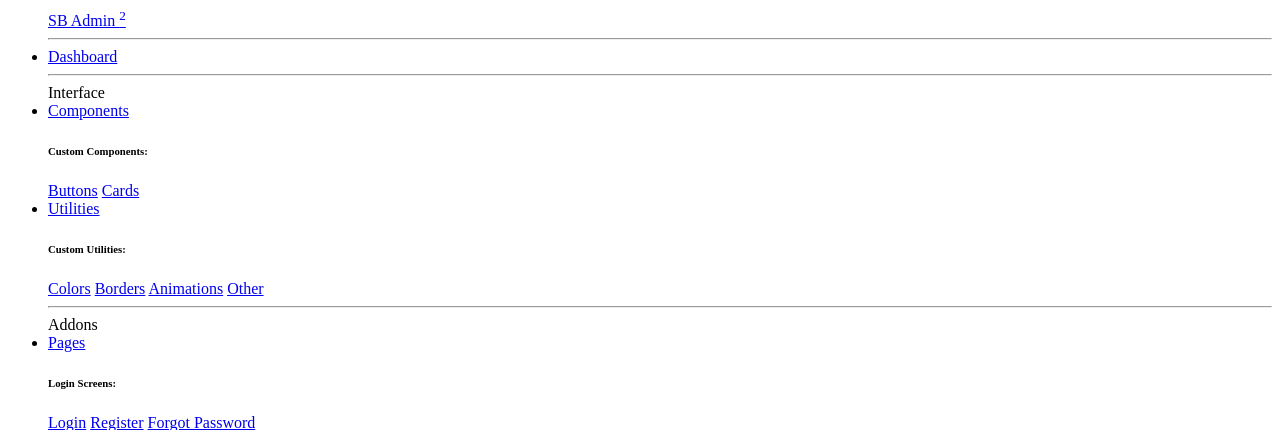
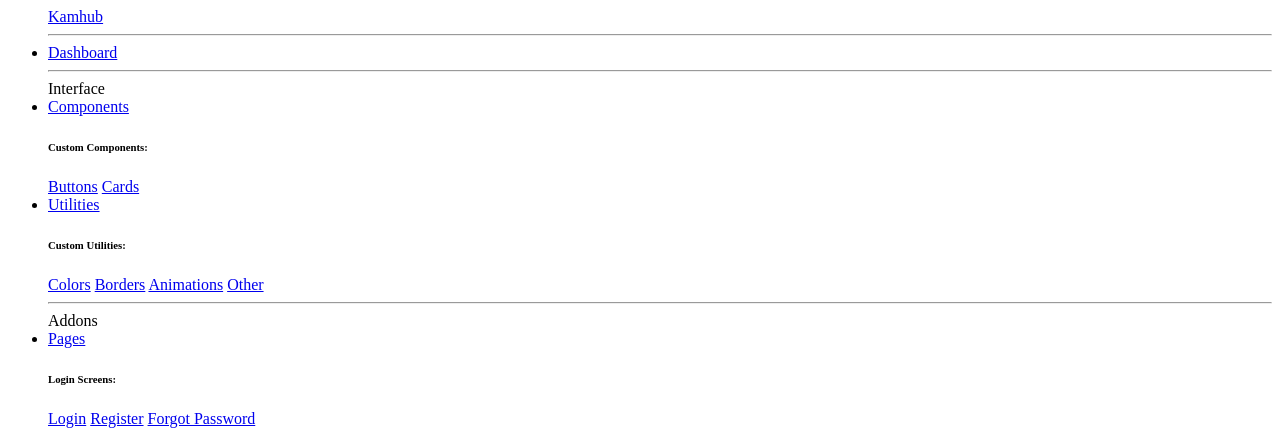
Before and after one commit to elvisdasilva/kamhub, a Django app: template templates/partials/sidebar.html in a window 1280 px wide. Shown: the top 430 px of the page. Run offline with Django 5.2, Linux system fonts and the light colour scheme; the template is opened without the code that fills it, so the values that code supplies are empty.

Commit message:
feat: nome do projeto no sidebar e no footer

```diff
--- a/templates/partials/footer.html
+++ b/templates/partials/footer.html
@@ -2,7 +2,7 @@
 <footer class="sticky-footer bg-white">
     <div class="container my-auto">
         <div class="copyright text-center my-auto">
-            <span>Copyright &copy; Your Website {% now 'Y' %}</span>
+            <span>Copyright &copy; Kamhub {% now 'Y' %}</span>
         </div>
     </div>
 </footer>
--- a/templates/partials/sidebar.html
+++ b/templates/partials/sidebar.html
@@ -6,7 +6,7 @@
         <div class="sidebar-brand-icon rotate-n-15">
             <i class="fas fa-laugh-wink"></i>
         </div>
-        <div class="sidebar-brand-text mx-3">SB Admin <sup>2</sup></div>
+        <div class="sidebar-brand-text mx-3">Kamhub</div>
     </a>
 
     <!-- Divider -->
```
